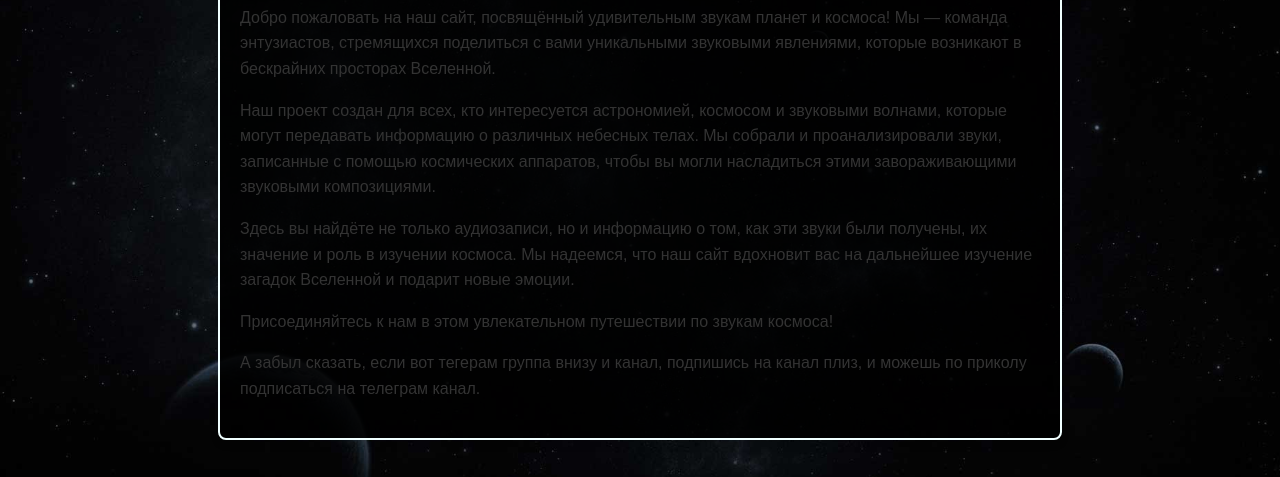
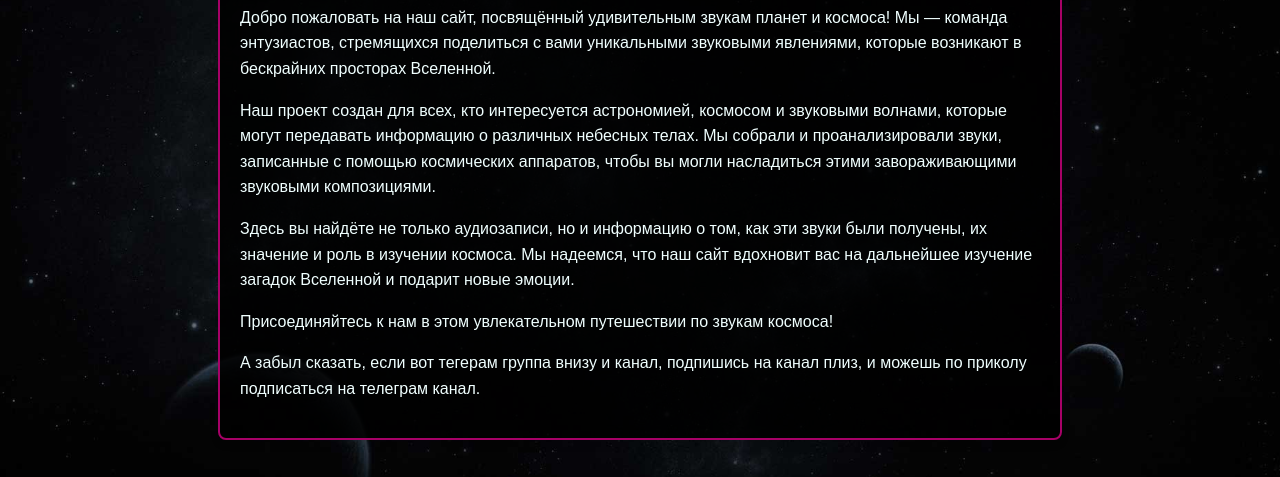
Before and after one commit to MrDjonS/SpaceSpace, a plain HTML site: page about.html in a window 1280 px wide. Shown: the part 187-664 px from the top of the page. Drawn offline with Linux system fonts and the light colour scheme.

Commit message:
Update about.css

```diff
--- a/css/about.css
+++ b/css/about.css
@@ -37,7 +37,7 @@ nav a {
     margin: 20px auto;
     padding: 20px;
     background-color: rgba(0, 0, 0, 0.9);
-    border: 2px solid #f0ffff;
+    border: 2px solid #a70167;
     border-radius: 8px;
     box-shadow: 0 4px 8px rgba(0, 0, 0, 0.1);
 }
@@ -49,7 +49,7 @@ h1 {
 
 p {
     line-height: 1.6;
-    color: #333333;
+    color: #f0ffff;
 }
 
 
```
